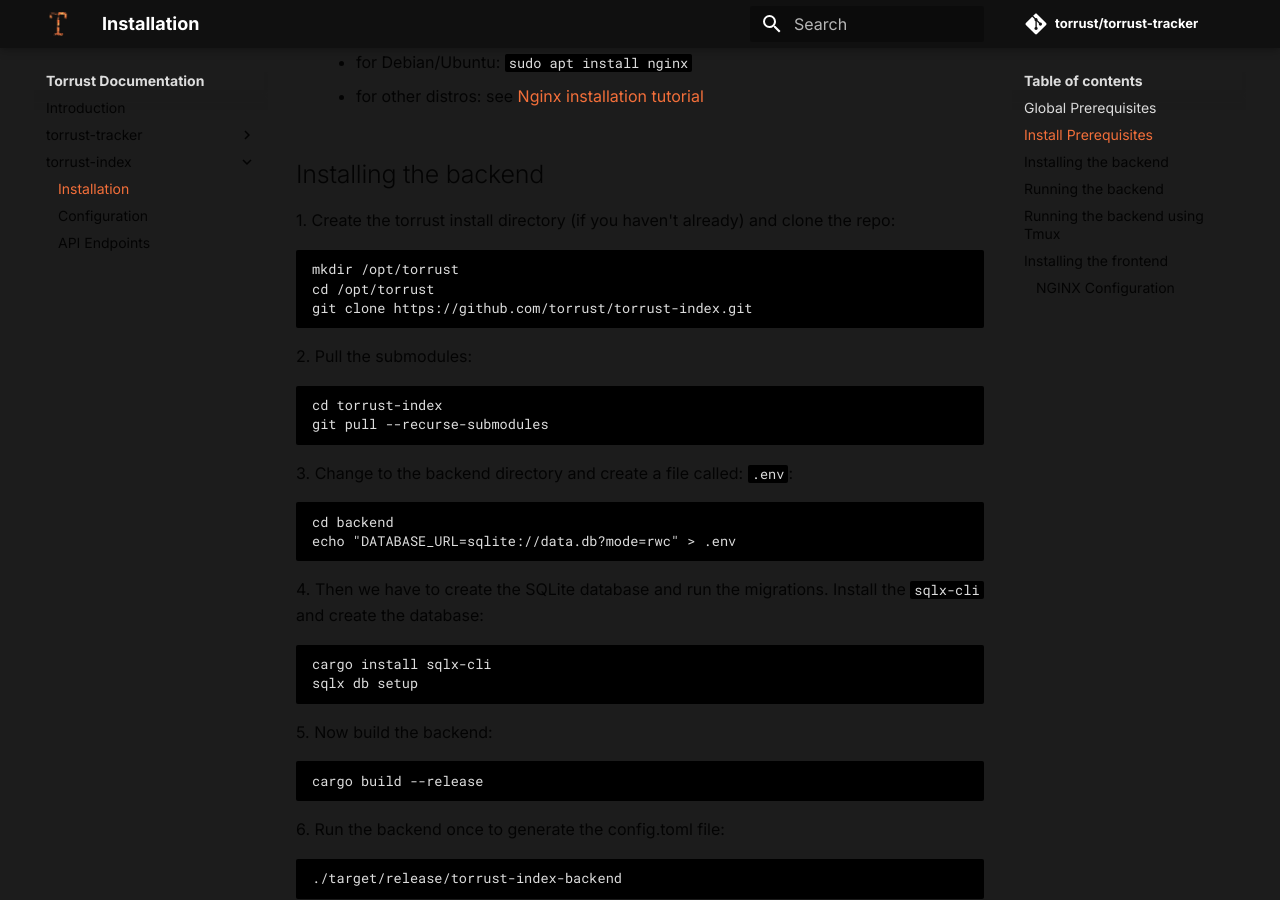
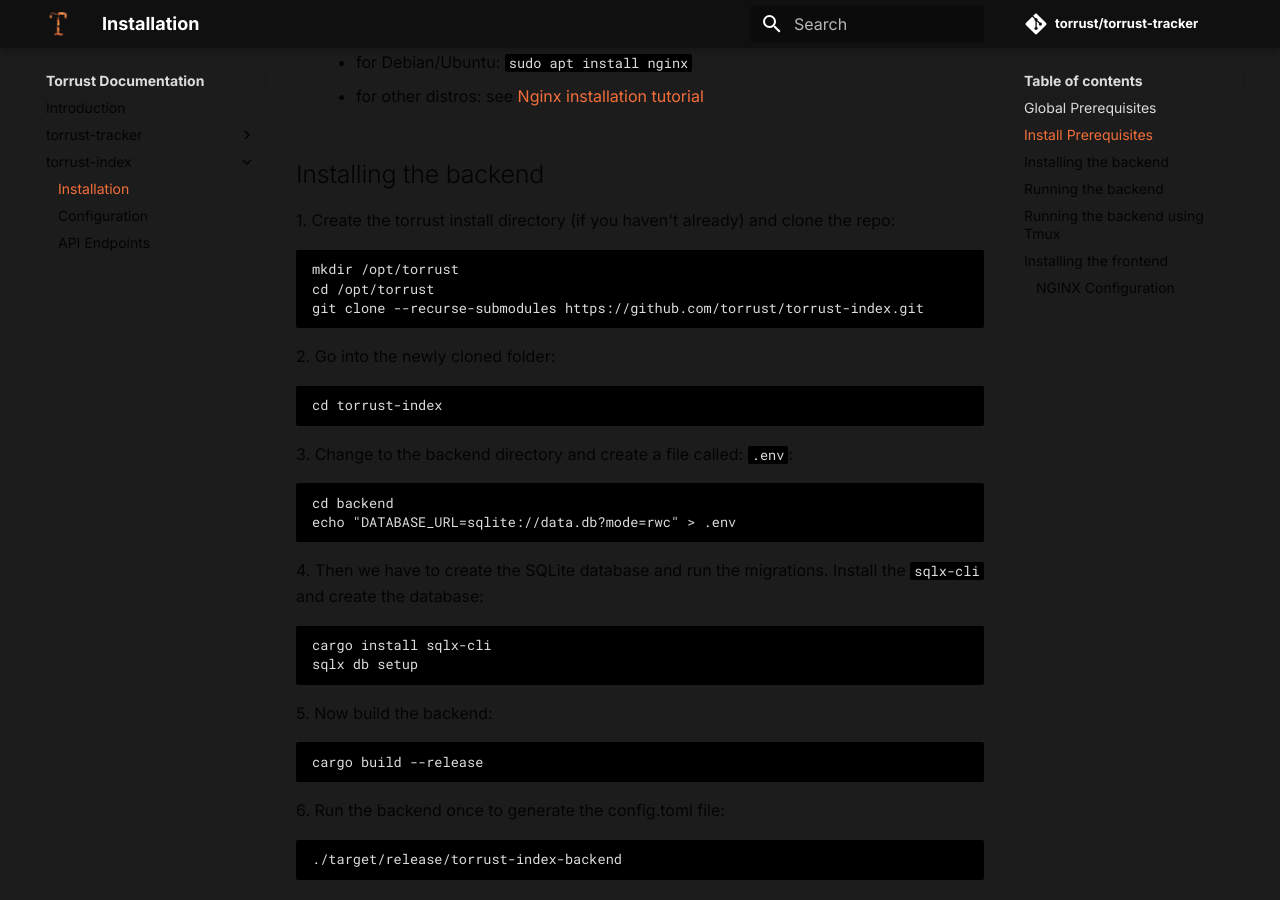
Before and after one commit to torrust/torrust-documentation, an MkDocs documentation site: the page built from docs/torrust-index/install.md, in a window 1280 px wide and 900 px high, scrolled down 756 px. Built offline with MkDocs 1.6.1 and Material for MkDocs 9.7.7, drawn with Linux system fonts in a browser that asks for light colours; comment, search, counter and statistics services are not loaded.

Commit message:
docs: update torrust-index clone command to include submodules

````diff
--- a/docs/torrust-index/install.md
+++ b/docs/torrust-index/install.md
@@ -28,13 +28,12 @@ apt-get install -y nodejs
 ```bash
 mkdir /opt/torrust
 cd /opt/torrust
-git clone https://github.com/torrust/torrust-index.git
+git clone --recurse-submodules https://github.com/torrust/torrust-index.git
 ```
 
-2\. Pull the submodules:
+2\. Go into the newly cloned folder:
 ```bash
 cd torrust-index
-git pull --recurse-submodules
 ```
 
 3\. Change to the backend directory and create a file called: `.env`:
````
